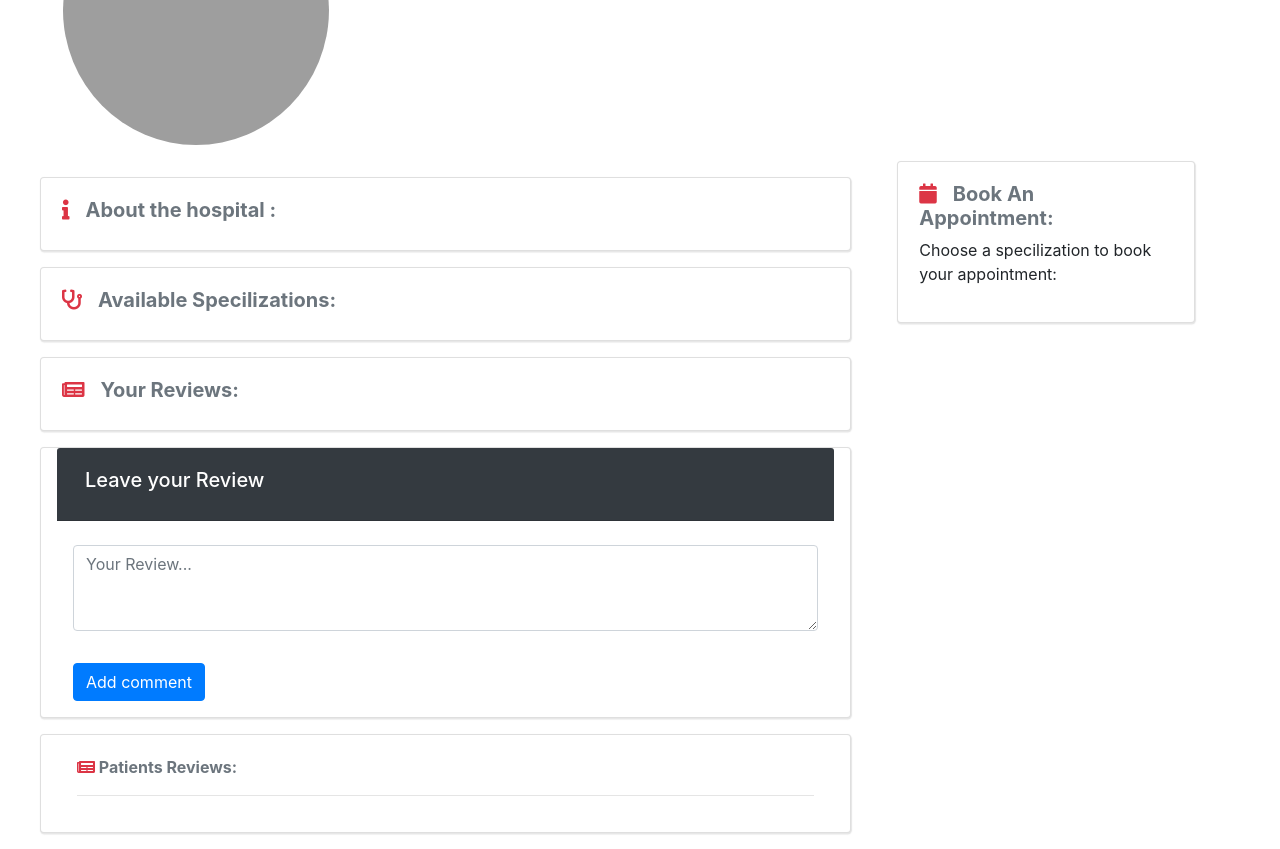
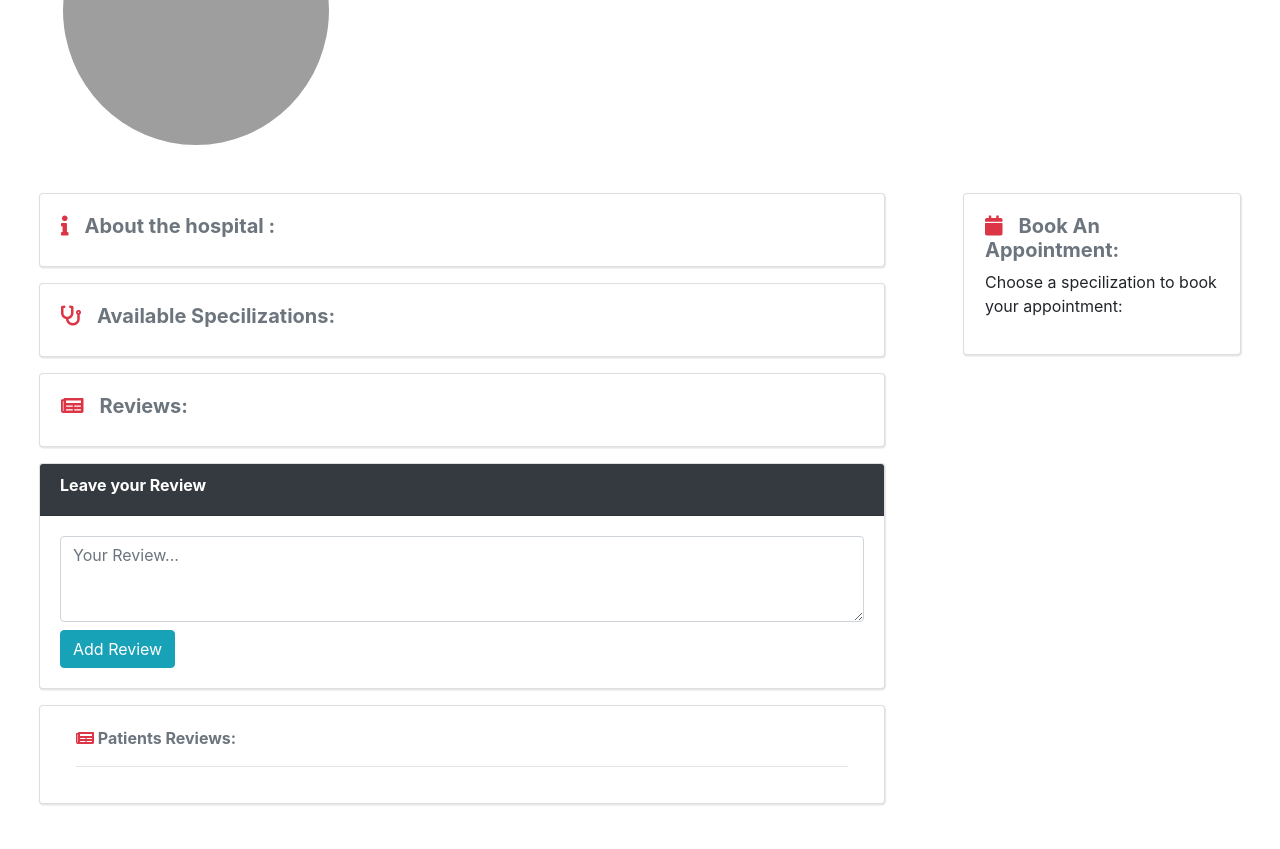
Before and after one commit to NohaHossam123/Doctors, a Django app: template HDCare/Hospitals/templates/hospital.html in a window 1280 px wide. Shown: the part 229-1078 px from the top of the page. After the commit the page ends 1035 px from the top, so only its background shows below. Run offline with Django 3.2, Linux system fonts and the light colour scheme; the template is opened without the code that fills it, so the values that code supplies are empty; some libraries are stand-ins or nearby versions; grey boxes are pictures that could not be loaded.

Commit message:
edit hospital design

```diff
--- a/HDCare/Hospitals/static/css/style.css
+++ b/HDCare/Hospitals/static/css/style.css
@@ -58,3 +58,7 @@
         background-color: #292b2c ;
         height: 55px;
     }
+
+    .card{
+        width: fit-content
+    }
--- a/HDCare/Hospitals/templates/hospital.html
+++ b/HDCare/Hospitals/templates/hospital.html
@@ -6,13 +6,15 @@
 <link rel="stylesheet" href="{% static '/css/style.css' %}">
 {% endblock %}
 {% block content %}
+
     {% if messages %}
         {% for message in messages %}
-    <div class="alert alert-danger col-5 m-2">
+            <div class="alert alert-danger mx-5 mt-1">
                 {{message}}
             </div>
         {% endfor %}
     {% endif %}
+
     <div class="row mt-5 mx-5 ">
         <div class="col-3 text-center">
             <img src="/media/{{hospital.image}}" class="rounded-circle" width="100%" height="270px"/>
@@ -32,9 +34,11 @@
             <div> <i class="fa fa-phone text-danger"></i> &nbsp;{{hospital.phone}}</div>
         </div>
     </div>
-    <div class="row mt-3">
-        <div class="col-8 ml-4">
-            <div class="card rounded m-3 px-3">
+
+    <div class="row mt-5 mx-4">
+        <div class="col-9">
+            <!-- about  section -->
+            <div class="card rounded mb-3 mr-5 px-3">
                 <div class="card-body row">
                     <p class="h5 text-secondary">
                         <i class="fa fa-info text-danger"></i> &nbsp;
@@ -43,7 +47,8 @@
                     <p>{{hospital.about}}</p>
                 </div>
             </div>
-            <div class="card rounded m-3 px-3">
+            <!-- specializations section -->
+            <div class="card rounded mb-3 mr-5 px-3">
                 <div class="card-body row">
                     <p class="h5 text-secondary">
                         <i class="fa fa-stethoscope text-danger"></i> &nbsp;
@@ -56,53 +61,63 @@
                     </ul>
                 </div>
             </div>
-            <div class="card rounded m-3 px-3">
+            <!-- reviews section -->
+            <div class="card rounded mb-3 mr-5 px-3">
                 <div class="card-body row">
                     <p class="h5 text-secondary">
                         <i class="fa fa-newspaper-o	text-danger"></i> &nbsp;
-                        <strong>Your Reviews:</strong>
+                        <strong>Reviews:</strong>
                     </p>
-                    <!-- reviews section -->
                 </div>
             </div>
-             <div class="card rounded m-3 px-3">
+
+            <!-- review form -->
+             <div class="card rounded mb-3 mr-5">
                 <div class="card-header text-white bg-dark">
-                    <h5 class="p-2">Leave your Review</h5>
+                    <p class="h6"><strong>Leave your Review</strong></p>
                 </div>
-                <div class="card-body p-0 mt-2">
-                    <form action={% url 'add_review' hospital.id %} method="POST" class="form-inline">
+                <div class="card-body">
+                    <form action={% url 'add_review' hospital.id %} method="POST">
                         {% csrf_token %}
-                          <textarea name="context" rows="3"  cols="90" class="form-control m-3" placeholder="Your Review..."></textarea>
-                          <button class="btn btn-primary m-3" type="submit">Add comment</button>
+                        <textarea name="context" rows="3" class="form-control" placeholder="Your Review..."></textarea>
+                        <button class="btn btn-info mt-2" type="submit">Add Review</button>
                     </form>
                 </div>
             </div>
-             <div class="card rounded m-3 px-3">
+
+            <!-- patients reviews -->
+             <div class="card rounded mb-3 mr-5 px-3">
                 <div class="card-body">
                     <div>
                         <i class="fa fa-newspaper-o	text-danger"></i><strong class="text-secondary"> Patients Reviews: </strong>
                     </div>
                     <hr>
                     {% for review in reviews %}
+                    <div>
                         <div class="row">
-                        <div class="col-md">
+                            <div class="col-10 text-secondary">
+                                {{review.user.first_name|title}}&nbsp;{{review.user.last_name|title}}
+                            </div>
+                            {%if user.id == review.user_id %}
+                            <div class="col-2 text-center">
+                                <a class="fa fa-edit text-info" href="#"></a>&nbsp; &nbsp;
+                                <a href= "{% url 'remove_review' review.id %}"><i class="fa fa-trash text-danger"></i></a>
+                            </div>
+                            {%endif%}
+                        </div>
+                        <div>
                             {{ review.context }}
+                        </div>
                         <div class="text-secondary">{{ review.updated_at|default_if_none:review.created_at }}</div>
                     </div>
-                        {%if user.id == review.user_id %}
-                            <div class="col-md">
-                                <a href= "{% url 'remove_review' review.id %}"><i class="fa fa-trash text-danger"></i></a>&nbsp; &nbsp;
-                                <a class="fa fa-edit text-info" href="#"></a>
-                        {%endif%}
-                        </div>
-                        <hr>
-                    </div>
+                    <hr/>
                     {% endfor %}
                 </div>
             </div>
+
     </div>
-
-  <div class="col-3">
+    <!-- books section -->
+    <div class="col-3 ">
         <div class="card rounded px-3">
             <div class="card-body row">
                 <p class="h5 text-secondary">
```
Lines whose indentation alone changed are shown as unchanged.
